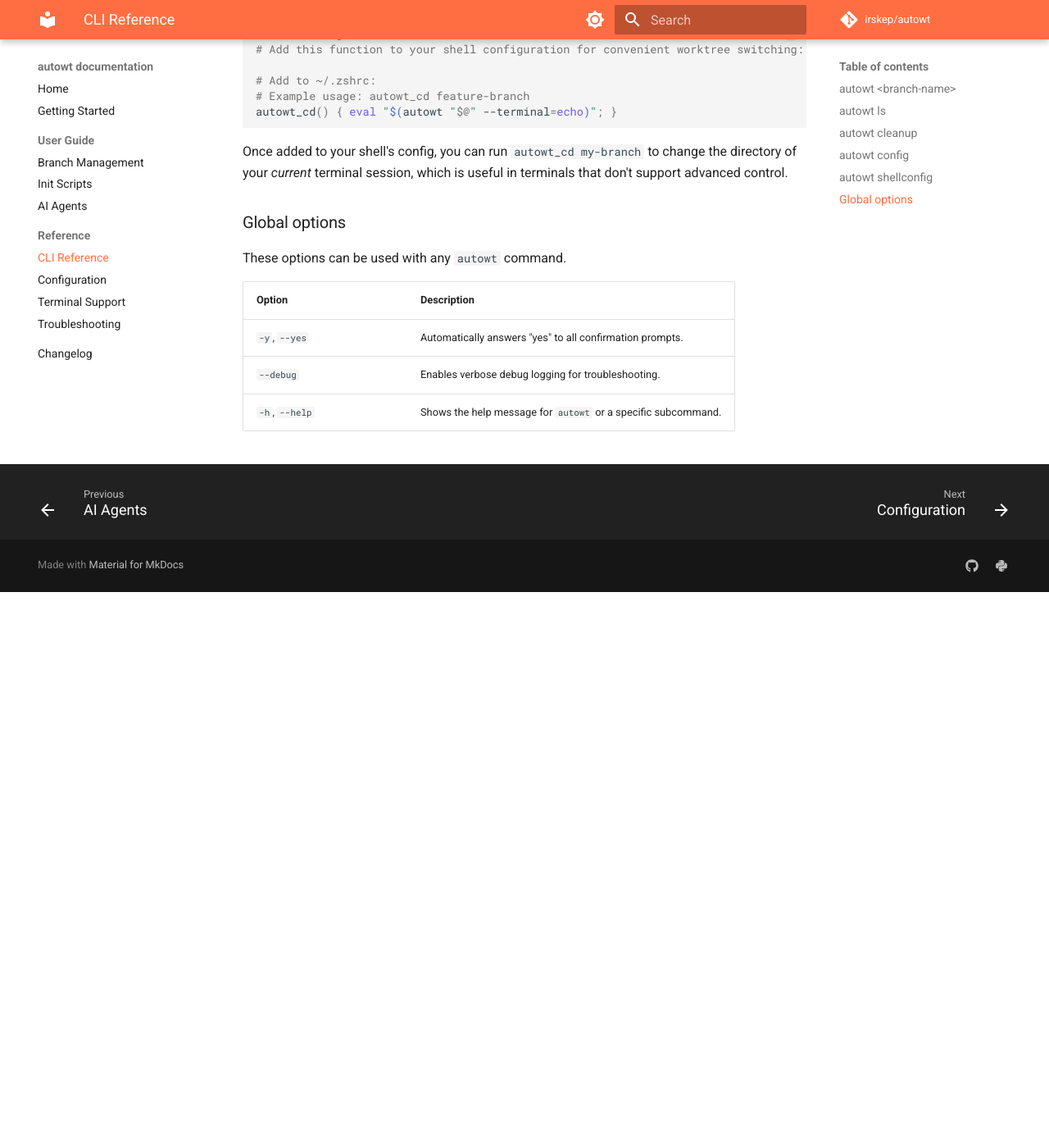
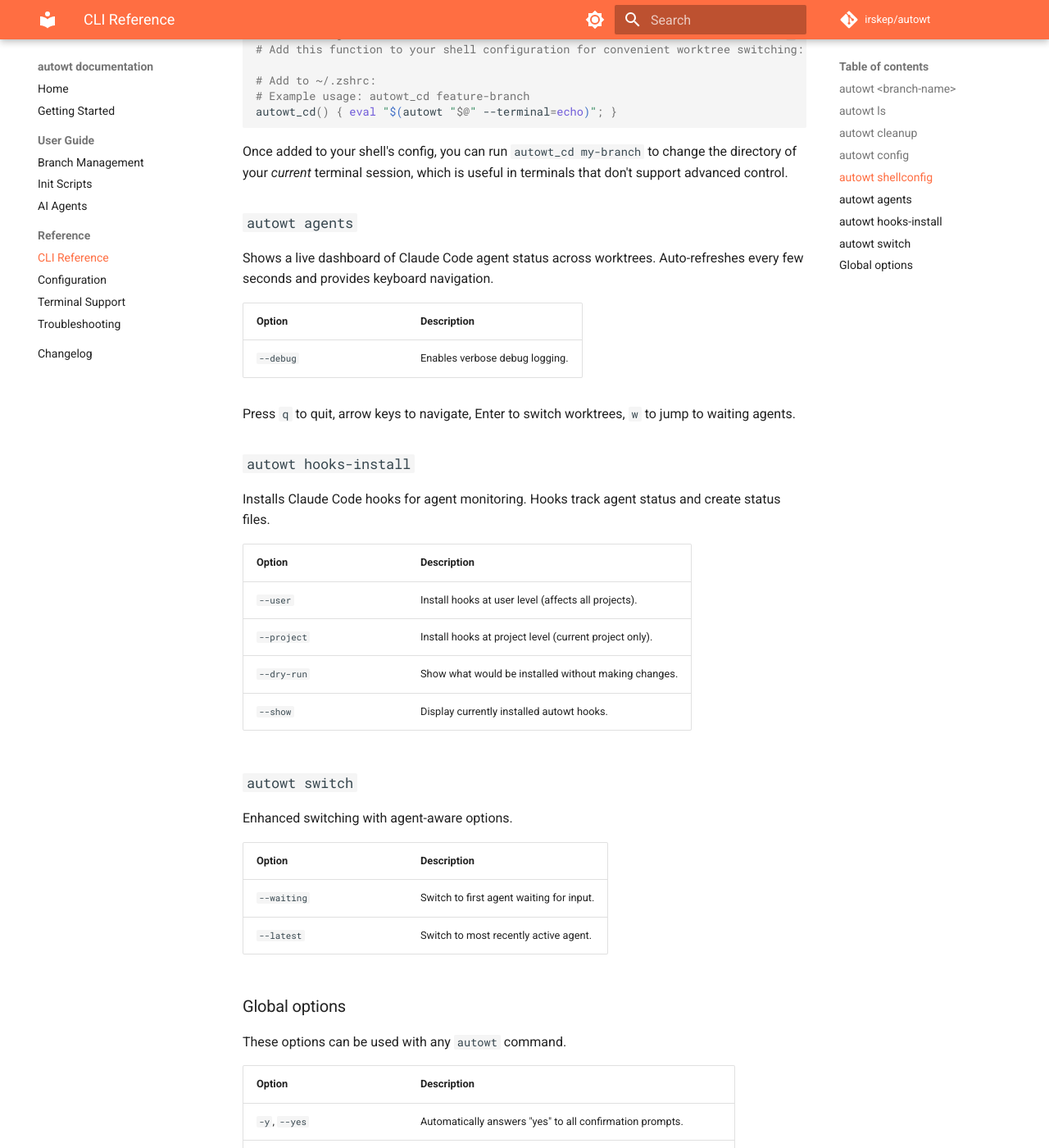
Before and after one commit to irskep/autowt, an MkDocs documentation site: the page built from docs/clireference.md, in a window 1280 px wide and 1400 px high, scrolled down 2225 px. Shown: the whole window at 82% size. Built offline with MkDocs 1.6.1 and Material for MkDocs 9.7.7, drawn with Linux system fonts in a browser that asks for light colours; comment, search, counter and statistics services are not loaded; the version menu is left out; before the commit the page ends 2947 px from its top, so only the background shows below that.

Commit message:
Fix documentation links and add agent command reference
Updates broken links from old aiagentworkflows.md to new agents.md file and adds comprehensive CLI documentation for the new agent monitoring commands.

🤖 Generated with [Claude Code](https://claude.ai/code)

Co-Authored-By: Claude <noreply@anthropic.com>

```diff
--- a/docs/clireference.md
+++ b/docs/clireference.md
@@ -15,7 +15,7 @@ The `autowt <branch-name>` form is a convenient shortcut. Use the explicit `swit
 |---|---|
 | `--terminal <mode>` | Overrides the default terminal behavior. Modes include `tab`, `window`, `inplace`, and `echo`. See [Terminal Support](terminalsupport.md) for details. |
 | `--init <script>` | Runs a setup script in the new terminal session. Ideal for installing dependencies or copying config files. See [Init Scripts](initscripts.md). |
-| `--after-init <script>` | Runs a command *after* the `init` script completes. Perfect for starting a dev server or an [AI agent](aiagentworkflows.md). |
+| `--after-init <script>` | Runs a command *after* the `init` script completes. Perfect for starting a dev server or an [AI agent](agents.md). |
 | `--ignore-same-session` | Forces `autowt` to create a new terminal, even if a session for that worktree already exists. |
 | `-y`, `--yes` | Automatically confirms all prompts, such as the prompt to switch to an existing terminal session. |
 
@@ -68,6 +68,42 @@ autowt_cd() { eval "$(autowt "$@" --terminal=echo)"; }
 
 Once added to your shell's config, you can run `autowt_cd my-branch` to change the directory of your *current* terminal session, which is useful in terminals that don't support advanced control.
 
+### `autowt agents`
+
+Shows a live dashboard of Claude Code agent status across worktrees. Auto-refreshes every few seconds and provides keyboard navigation.
+
+<div class="autowt-clitable-wrapper"></div>
+
+| Option | Description |
+|---|---|
+| `--debug` | Enables verbose debug logging. |
+
+Press `q` to quit, arrow keys to navigate, Enter to switch worktrees, `w` to jump to waiting agents.
+
+### `autowt hooks-install`
+
+Installs Claude Code hooks for agent monitoring. Hooks track agent status and create status files.
+
+<div class="autowt-clitable-wrapper"></div>
+
+| Option | Description |
+|---|---|
+| `--user` | Install hooks at user level (affects all projects). |
+| `--project` | Install hooks at project level (current project only). |
+| `--dry-run` | Show what would be installed without making changes. |
+| `--show` | Display currently installed autowt hooks. |
+
+### `autowt switch`
+
+Enhanced switching with agent-aware options.
+
+<div class="autowt-clitable-wrapper"></div>
+
+| Option | Description |
+|---|---|
+| `--waiting` | Switch to first agent waiting for input. |
+| `--latest` | Switch to most recently active agent. |
+
 ### Global options
 
 These options can be used with any `autowt` command.
```
Also changed, not shown: README.md (+1 -1 lines), docs/index.md (+1 -1 lines).
